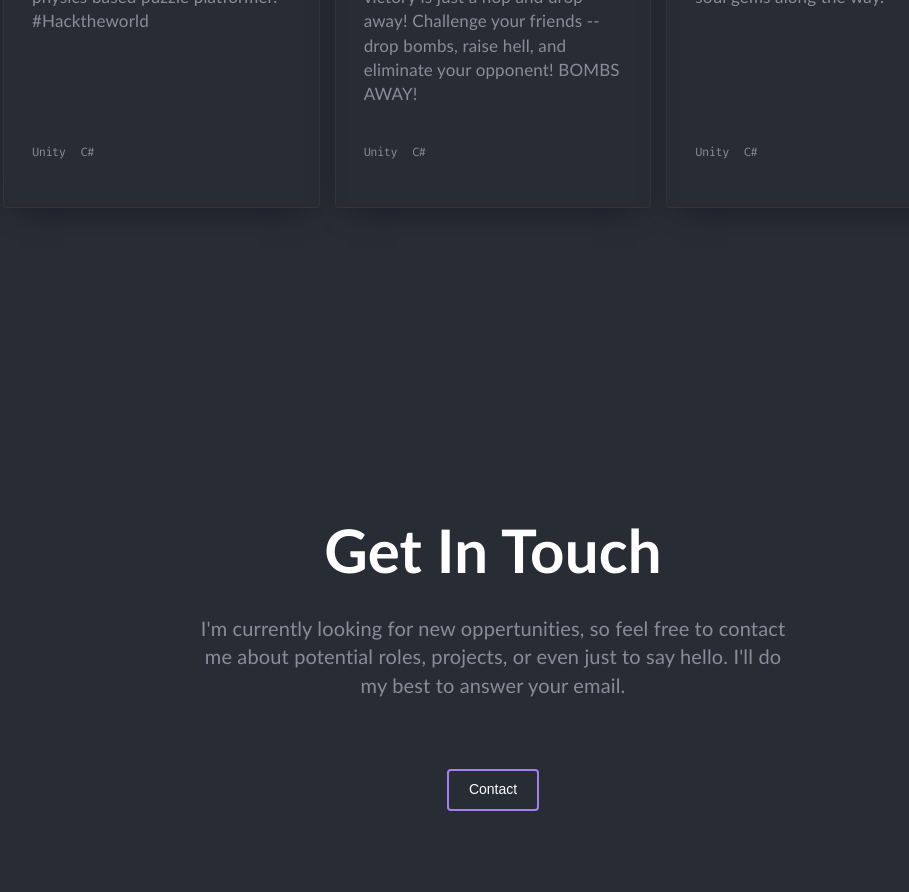
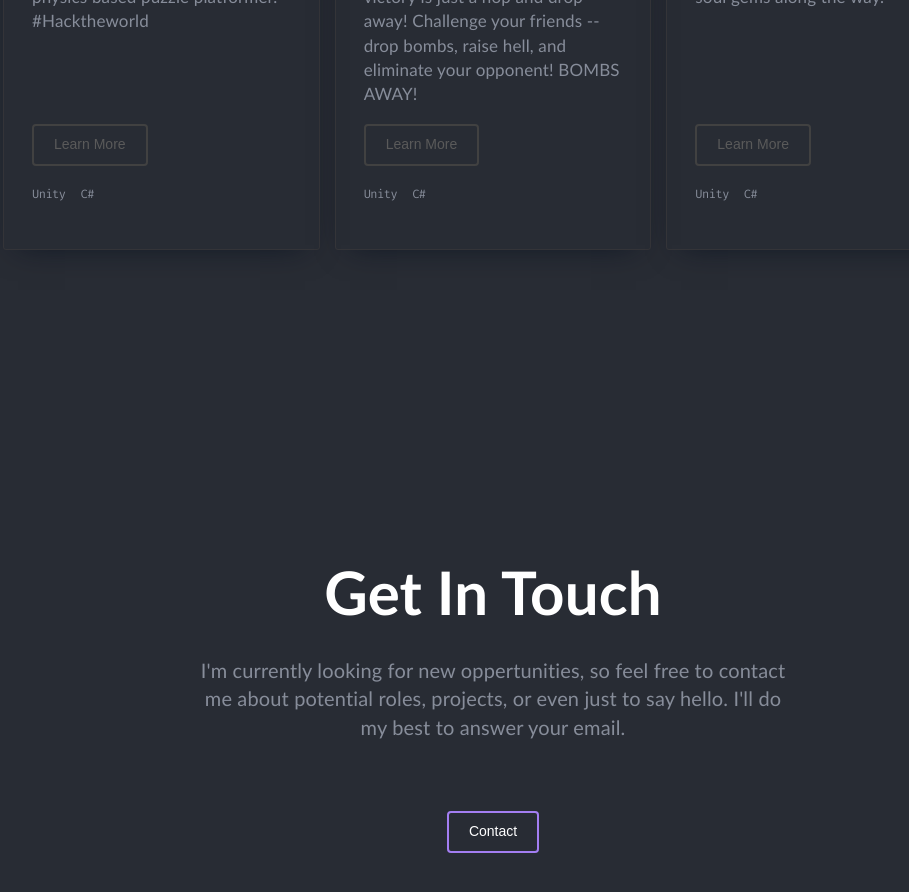
Before and after one commit to Joelforr/v3, a React (Create React App) app: page / in a window 1280 px wide. Shown: the part 3800-4692 px from the top of the page, without its empty margins (147-1056 px from the left). Built offline with nearby package versions, Linux system fonts and the light colour scheme; a web font is replaced by a local one.

Commit message:
Fixed references for project pages. Added learn more buttons to more projects. Currently disabled until development of respective project page

```diff
--- a/src/containers/Projects.js
+++ b/src/containers/Projects.js
@@ -143,11 +143,14 @@ class Projects extends Component {
                       <div>
                         {/*Disabled learn more button until completion of descriptor pages */}
                         {/*<FloodButton href="/knockout">Learn More</FloodButton>*/}
-                        {project.page && (
-                          <FloodButton href={project.page}>
+                        {
+                          <FloodButton
+                            disabled={project.page == "/" || project.page == ""}
+                            href={project.page}
+                          >
                             Learn More
                           </FloodButton>
-                        )}
+                        }
                       </div>
                       <ul className="project-tags">
                         {project.tags.map(tag => (
--- a/src/containers/projectPages/Knockout.js
+++ b/src/containers/projectPages/Knockout.js
@@ -17,8 +17,8 @@ class Knockout extends Component {
   render() {
     return (
       <React.Fragment>
-        <ProjectInfoComponent project={projects.featured[0]} />
-        <ProjectDesc project={projects.featured[0]} />
+        <ProjectInfoComponent project={projects.featured[1]} />
+        <ProjectDesc project={projects.featured[1]} />
         <div className="section-wrapper-a">
           <SectionTitle>Summary of Responsibilities</SectionTitle>
           <SectionBody>
--- a/src/containers/projectPages/Pulse.js
+++ b/src/containers/projectPages/Pulse.js
@@ -19,8 +19,8 @@ class Pulse extends Component {
   render() {
     return (
       <React.Fragment>
-        <ProjectInfoComponent project={projects.featured[1]} />
-        <ProjectDesc project={projects.featured[1]} />
+        <ProjectInfoComponent project={projects.featured[2]} />
+        <ProjectDesc project={projects.featured[2]} />
         <div className="section-wrapper-a">
           <SectionTitle>Summary of Responsibilities</SectionTitle>
           <SectionBody>
```
